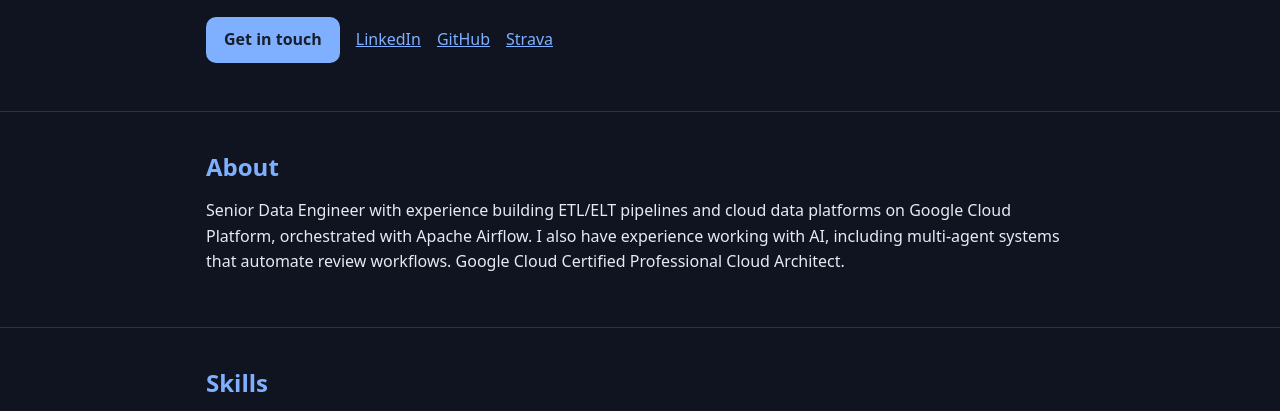
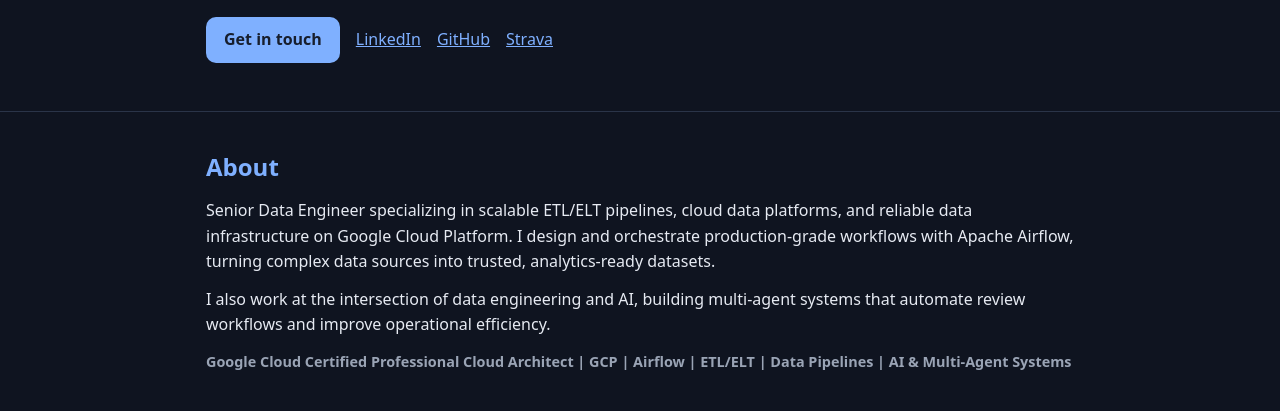
Before and after one commit to Felipeache/Felipeache.github.io, a plain HTML site: page index.html in a window 1280 px wide. Shown: the part 334-745 px from the top of the page. Drawn offline with Linux system fonts and the light colour scheme.

Commit message:
Use the new About text, shown as paragraphs with a tag line
Co-Authored-By: Claude Haiku 5.5 <noreply@anthropic.com>

```diff
--- a/index.html
+++ b/index.html
@@ -238,6 +238,8 @@ h2 { color: var(--accent); }
 .certs .sub-title { margin: 0 0 8px; }
 .certs li::marker { color: var(--accent-2); }
 
+.about-text p { margin: 0 0 12px; }
+.about-text .about-tags { color: var(--muted); font-size: 0.9rem; font-weight: 600; }
 </style>
   <script data-goatcounter="https://felipeache.goatcounter.com/count" async src="//gc.zgo.at/count.js"></script>
 </head>
@@ -270,7 +272,7 @@ h2 { color: var(--accent); }
     <section id="about">
       <div class="wrap" data-reveal>
         <h2 id="about-title"></h2>
-        <p id="about-text"></p>
+        <div id="about-text" class="about-text"></div>
       </div>
     </section>
 
@@ -377,7 +379,7 @@ const SiteLang = (() => {
         meta: { title: 'Luis Felipe Henao | Senior Data Engineer', description: 'Luis Felipe Henao, Senior Data Engineer based in Paris.' },
         nav: { about: 'About', skills: 'Skills', experience: 'Experience', projects: 'Projects', education: 'Education', contact: 'Contact' },
         hero: { location: 'Paris, France', role: 'Senior Data Engineer', summary: 'I build reliable data pipelines and cloud platforms on Google Cloud, orchestrated with Apache Airflow and strengthened by AI-assisted automation.', cta: 'Get in touch' },
-        about: { title: 'About', text: 'Senior Data Engineer with experience building ETL/ELT pipelines and cloud data platforms on Google Cloud Platform, orchestrated with Apache Airflow. I also have experience working with AI, including multi-agent systems that automate review workflows. Google Cloud Certified Professional Cloud Architect.' },
+        about: { title: 'About', text: 'Senior Data Engineer specializing in scalable ETL/ELT pipelines, cloud data platforms, and reliable data infrastructure on Google Cloud Platform. I design and orchestrate production-grade workflows with Apache Airflow, turning complex data sources into trusted, analytics-ready datasets.\n\nI also work at the intersection of data engineering and AI, building multi-agent systems that automate review workflows and improve operational efficiency.\n\nGoogle Cloud Certified Professional Cloud Architect | GCP | Airflow | ETL/ELT | Data Pipelines | AI & Multi-Agent Systems' },
         skills: { title: 'Skills', groups: [
           { name: 'Languages', items: ['Python (advanced)', 'SQL (advanced)', 'JavaScript (intermediate)'] },
           { name: 'Cloud & infrastructure', items: ['GCP (advanced)', 'AWS (intermediate)', 'Terraform', 'Docker', 'Kubernetes'] },
@@ -420,7 +422,7 @@ const SiteLang = (() => {
         meta: { title: 'Luis Felipe Henao | Ingeniero de Datos Senior', description: 'Luis Felipe Henao, Ingeniero de Datos Senior en París.' },
         nav: { about: 'Sobre mí', skills: 'Habilidades', experience: 'Experiencia', projects: 'Proyectos', education: 'Formación', contact: 'Contacto' },
         hero: { location: 'París, Francia', role: 'Ingeniero de Datos Senior', summary: 'Construyo pipelines de datos fiables y plataformas en la nube sobre Google Cloud, orquestados con Apache Airflow y reforzados con automatización asistida por IA.', cta: 'Contáctame' },
-        about: { title: 'Sobre mí', text: 'Ingeniero de Datos Senior con experiencia en pipelines ETL/ELT y plataformas de datos en la nube sobre Google Cloud Platform, orquestados con Apache Airflow. También tengo experiencia trabajando con IA, incluidos sistemas multi-agente que automatizan flujos de revisión. Certificado como Google Cloud Professional Cloud Architect.' },
+        about: { title: 'Sobre mí', text: 'Ingeniero de Datos Senior especializado en pipelines ETL/ELT escalables, plataformas de datos en la nube e infraestructura de datos fiable sobre Google Cloud Platform. Diseño y oriento flujos de trabajo de producción con Apache Airflow, transformando fuentes de datos complejas en conjuntos de datos fiables y listos para analítica.\n\nTambién trabajo en la intersección entre la ingeniería de datos y la IA, desarrollando sistemas multi-agente que automatizan flujos de revisión y mejoran la eficiencia operativa.\n\nGoogle Cloud Certified Professional Cloud Architect | GCP | Airflow | ETL/ELT | Pipelines de datos | IA y sistemas multi-agente' },
         skills: { title: 'Habilidades', groups: [
           { name: 'Lenguajes', items: ['Python (avanzado)', 'SQL (avanzado)', 'JavaScript (intermedio)'] },
           { name: 'Cloud e infraestructura', items: ['GCP (avanzado)', 'AWS (intermedio)', 'Terraform', 'Docker', 'Kubernetes'] },
@@ -463,7 +465,7 @@ const SiteLang = (() => {
         meta: { title: 'Luis Felipe Henao | Ingénieur Data Senior', description: 'Luis Felipe Henao, Ingénieur Data Senior basé à Paris.' },
         nav: { about: 'À propos', skills: 'Compétences', experience: 'Expérience', projects: 'Projets', education: 'Formation', contact: 'Contact' },
         hero: { location: 'Paris, France', role: 'Ingénieur Data Senior', summary: 'Je conçois des pipelines de données fiables et des plateformes cloud sur Google Cloud, orchestrés avec Apache Airflow et renforcés par l\'automatisation assistée par IA.', cta: 'Me contacter' },
-        about: { title: 'À propos', text: 'Ingénieur Data Senior avec une expérience en pipelines ETL/ELT et en plateformes de données cloud sur Google Cloud Platform, orchestrés avec Apache Airflow. J\'ai également une expérience de travail avec l\'IA, notamment des systèmes multi-agents qui automatisent des workflows de revue. Certifié Google Cloud Professional Cloud Architect.' },
+        about: { title: 'À propos', text: 'Ingénieur Data Senior spécialisé dans les pipelines ETL/ELT évolutifs, les plateformes de données cloud et une infrastructure de données fiable sur Google Cloud Platform. Je conçois et orchestre des workflows de production avec Apache Airflow, en transformant des sources de données complexes en jeux de données fiables et prêts pour l\'analyse.\n\nJe travaille aussi à l\'intersection de la data engineering et de l\'IA, en développant des systèmes multi-agents qui automatisent des workflows de revue et améliorent l\'efficacité opérationnelle.\n\nGoogle Cloud Certified Professional Cloud Architect | GCP | Airflow | ETL/ELT | Pipelines de données | IA et systèmes multi-agents' },
         skills: { title: 'Compétences', groups: [
           { name: 'Langages', items: ['Python (avancé)', 'SQL (avancé)', 'JavaScript (intermédiaire)'] },
           { name: 'Cloud et infrastructure', items: ['GCP (avancé)', 'AWS (intermédiaire)', 'Terraform', 'Docker', 'Kubernetes'] },
@@ -707,7 +709,14 @@ const SiteLang = (() => {
       setText('summary', t.hero.summary);
       setText('cta', t.hero.cta);
       setText('about-title', t.about.title);
-      setText('about-text', t.about.text);
+      const about = document.getElementById('about-text');
+      about.textContent = '';
+      t.about.text.split('\n\n').forEach((block, i, all) => {
+        const p = document.createElement('p');
+        if (i === all.length - 1) p.className = 'about-tags';
+        p.textContent = block;
+        about.appendChild(p);
+      });
       setText('skills-title', t.skills.title);
       renderSkills(t);
       setText('experience-title', t.experience.title);
```
